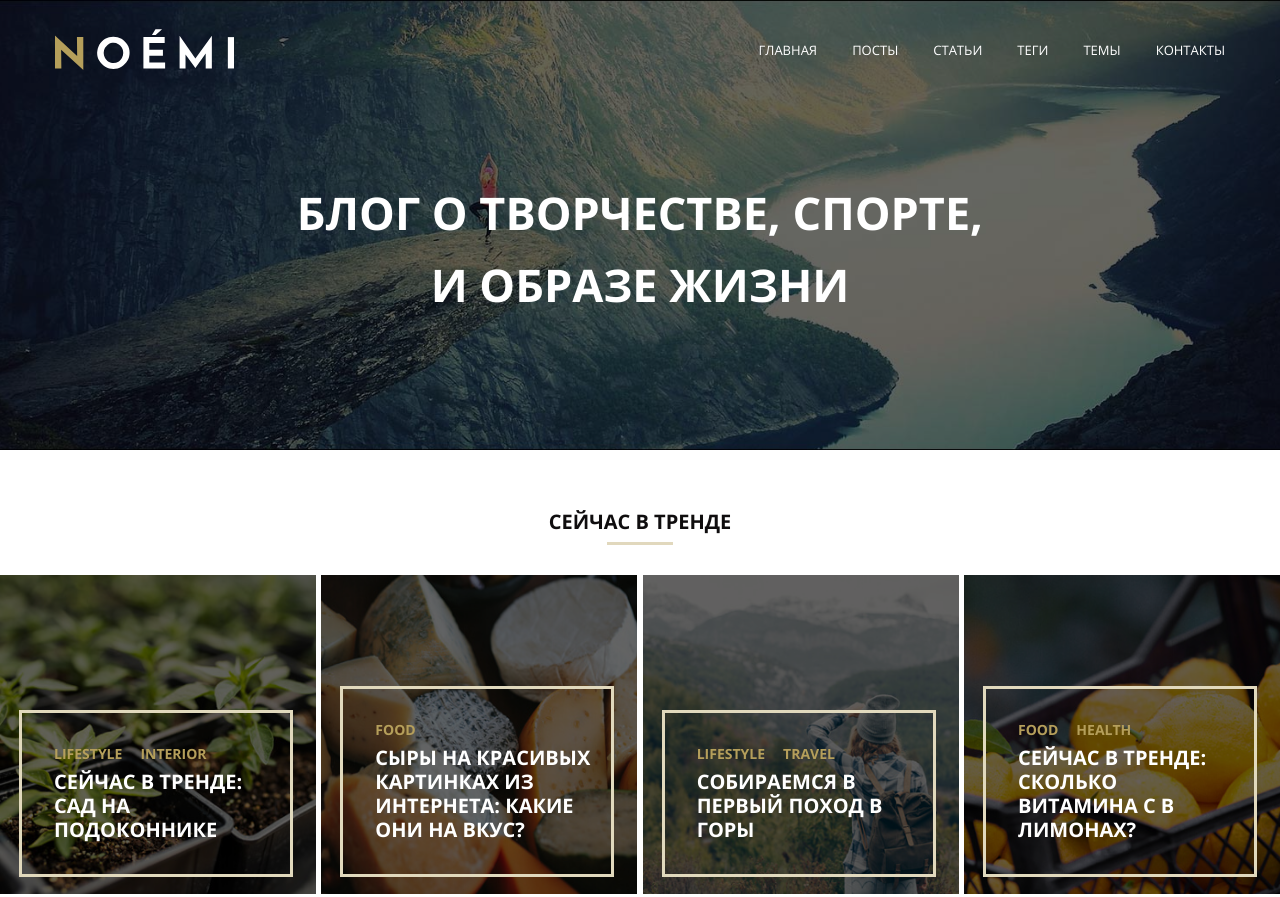
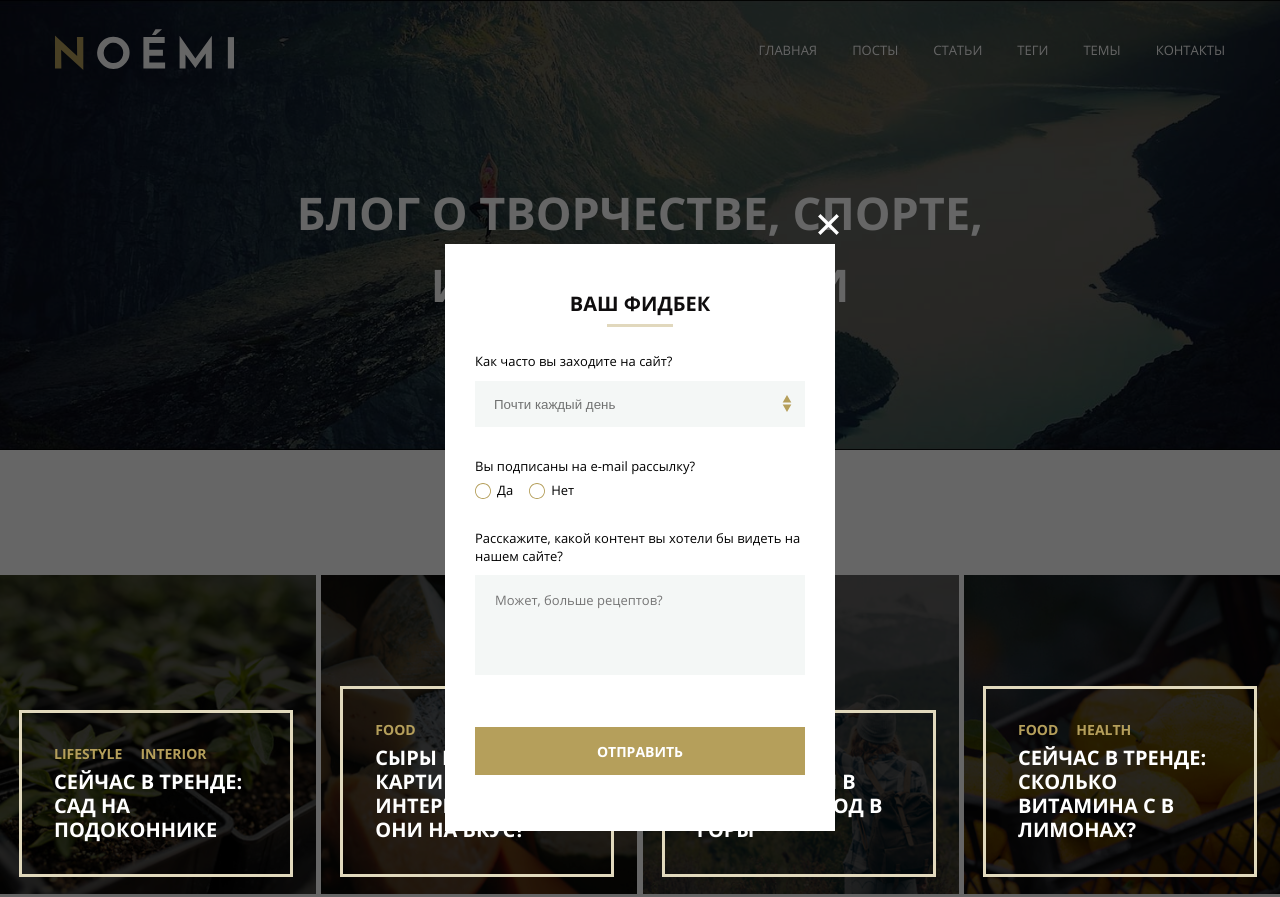
Before and after one commit to Nazarov-Dmitriy/mq-diplom, a plain HTML site: page index.html in a window 1280 px wide. Shown: the top 897 px of the page. Drawn offline with Linux system fonts and the light colour scheme.

Commit message:
Add files via upload

```diff
--- a/css/style.css
+++ b/css/style.css
@@ -1,18 +1,18 @@
 @font-face {
     font-family: "Bold";
-    src: url("/fonts/OpenSans-Bold.woff2") format("woff2"),
-        url("/fonts/OpenSans-Bold.ttf") format("truetype"),
-        url("/fonts/OpenSans-Bold.woff") format("woff");
+    src: url("../fonts/OpenSans-Bold.woff2") format("woff2"),
+        url("../fonts/OpenSans-Bold.ttf") format("truetype"),
+        url("../fonts/OpenSans-Bold.woff") format("woff");
     font-weight: 900;
 }
 
 @font-face {
     font-family: "Regular";
-    src: url("/fonts/OpenSans-Regular.woff2") format("woff2"),
-        url("/fonts/OpenSans-Regular.ttf") format("truetype"),
-        url("/fonts/OpenSans-Regular.woff") format("woff");
-
-}
+    src: url("../fonts/OpenSans-Regular.woff2") format("woff2"),
+        url("../fonts/OpenSans-Regular.ttf") format("truetype"),
+        url("../fonts/OpenSans-Regular.woff") format("woff");
+}
+
 
 
 * {
@@ -22,12 +22,180 @@
 }
 
 /*
+*popup
+*/
+
+.page {
+    position: relative;
+
+}
+
+.popup {
+    position: absolute;
+    width: 390px;
+    padding: 46px 30px 0 30px;
+    min-height: 587px;
+    margin: auto;
+    top: 244px;
+    left: 0;
+    right: 0;
+    z-index: 10;
+    background-color: #ffffff;
+}
+
+.page::after {
+    content: "";
+    display: block;
+    position: absolute;
+    background-color: #000000;
+    top: 0;
+    left: 0;
+    opacity: 0.6;
+    width: 100%;
+    height: 100%;
+    z-index: 2;
+}
+
+.popup-title {
+    font-family: "Bold";
+    color: #0f0d0e;
+    text-transform: uppercase;
+    font-size: 1.25rem;
+    text-align: center;
+}
+
+.popup-title::after {
+    content: "";
+    display: block;
+    width: 66px;
+    border-bottom: 3px solid #b59f5b;
+    opacity: 0.4;
+    margin-left: auto;
+    margin-right: auto;
+    margin-bottom: 25px;
+    margin-top: 7px;
+}
+
+.form-group {
+    width: 100%;
+    display: block;
+    margin-bottom: 30px;
+
+}
+
+.form-hint {
+    font-family: "Regular";
+    font-size: 0.8125rem;
+    display: block;
+
+}
+
+.form-select {
+    width: 100%;
+    background-color: #f4f7f6;
+    border: none;
+    height: 46px;
+    padding-left: 19px;
+    margin-top: 11px;
+    color: rgba(0, 0, 0, 0.54);
+    background-image: url(../svg/form-arrows.svg);
+    background-repeat: no-repeat;
+    background-size: 10px 17px;
+    background-position: top 14px right 13px;
+    -moz-appearance: none;
+    -webkit-appearance: none;
+}
+
+.form-select:active,
+.form-select:focus {
+    outline: 0;
+    outline-offset: 0;
+    border-bottom: 1px solid #cabc8f;
+    display: block;
+}
+
+.radio-group {
+    position: relative;
+}
+
+.radio-group-text {
+    font-family: "Regular";
+    font-size: 0.8125rem;
+    margin-right: 12px;
+}
+
+.radio-group-text::before {
+    content: '';
+    display: inline-block;
+    z-index: 500;
+    left: 0;
+    top: 0;
+    width: 16px;
+    height: 16px;
+    background-image: url(../svg/form-empty-circle.svg);
+    background-size: 16px;
+    margin-top: 8px;
+    margin-right: 6px;
+    vertical-align: bottom;
+}
+
+.radio {
+    display: none;
+}
+
+.radio:checked~.radio-group-text::before {
+    background-image: url('../svg/form-circle.svg');
+}
+
+.popup-textarea {
+    width: 100%;
+    min-height: 100px;
+    background-color: #f4f7f6;
+    resize: none;
+    margin-top: 10px;
+    padding: 16px 0 0px 20px;
+    border: none;
+    font-family: "Regular";
+    font-size: 0.8125rem;
+}
+
+.popup-textarea:focus {
+    outline: none;
+}
+
+.button-popup {
+    width: 100%;
+    background-color: #b59f5b;
+    color: #ffffff;
+    height: 48px;
+    border: none;
+    font-family: "Bold";
+    text-transform: uppercase;
+    font-size: 0.875rem;
+    margin-top: 18px;
+}
+
+.button-popup-close {
+    position: absolute;
+    z-index: 50;
+    top: -30px;
+    right: -4px;
+    width: 21px;
+    border: none;
+    height: 21px;
+    background-color: initial;
+    background-image: url('../svg/form-x.svg');
+}
+
+
+
+/*
 *header
 */
 
 
 .header {
-    background-image: url(../images/banner-bg.jpg);
+    background-image: url('../images/banner-bg.jpg');
     background-repeat: no-repeat;
     position: relative;
     z-index: 1;
@@ -1081,7 +1249,7 @@
         min-height: 226px;
     }
 
-    .shop-img  img{
+    .shop-img img {
         width: 100%;
     }
 
@@ -1135,7 +1303,7 @@
 
 }
 
-@media (min-width: 641px) and (max-width: 1200px) and (orientation: landscape) {
+@media screen and (min-width: 641px) and (max-width: 1200px) and (orientation: landscape) {
 
 
     /*
@@ -1343,8 +1511,9 @@
     }
 
 
-    .shop-img  img{
-       width: 100%;;
+    .shop-img img {
+        width: 100%;
+        ;
     }
 
 
@@ -1363,6 +1532,46 @@
 */
 
 @media (max-width: 640px) {
+
+    /*
+    *popup
+    */
+
+    .popup {
+        width: 329px;
+        min-height: 547px;
+        top: 55px;
+        padding: 27px 26px 0 22px;
+    }
+
+    .popup-title {
+        font-size: 1rem;
+    }
+
+    .popup-title::after {
+        margin-bottom: 27px;
+    }
+
+    .form-select {
+        margin-top: 7px;
+        font-family: 'Regular';
+        font-size: 0.8125rem;
+    }
+
+    .form-group {
+        margin-bottom: 32px;
+    }
+
+    .radio-group-text::before {
+
+        width: 25px;
+        height: 27px;
+        margin-top: 0px;
+        margin-right: 8px;
+        vertical-align: middle;
+        background-repeat: no-repeat;
+        background-size: 100%;
+    }
 
         /*
     *header
@@ -1778,6 +1987,7 @@
     *trends
     */
 
+
         .trends {
             max-width: 640px;
         }
```
Lines whose indentation alone changed are shown as unchanged.
